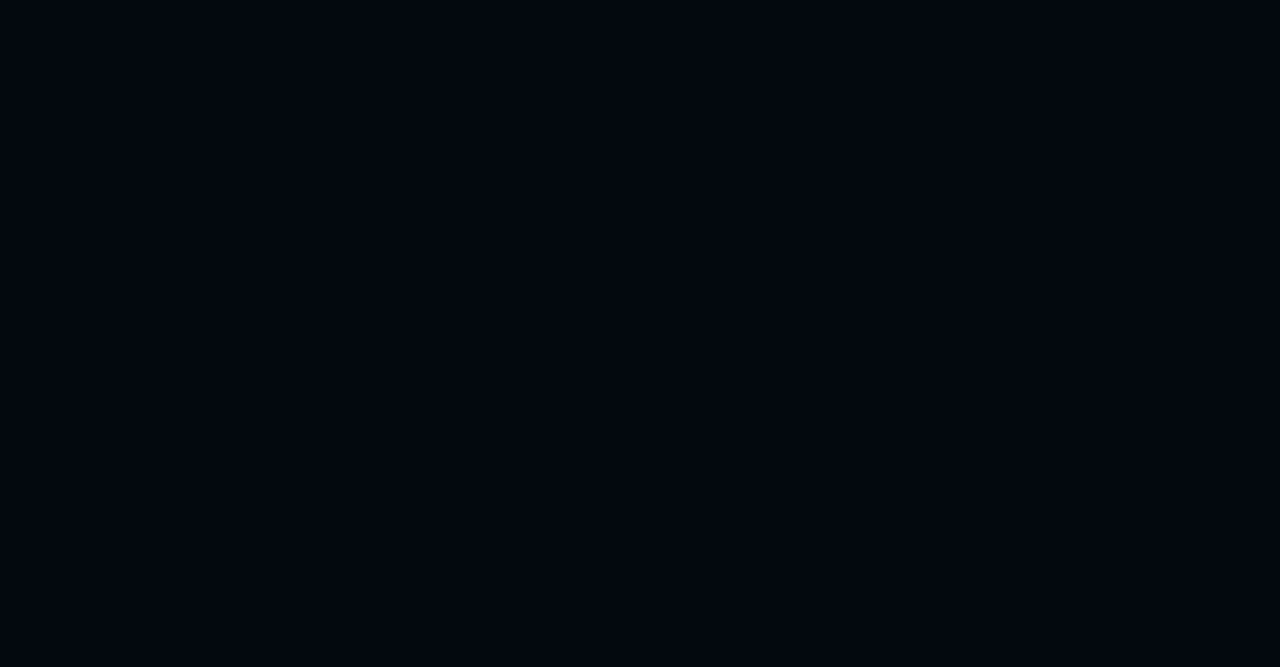
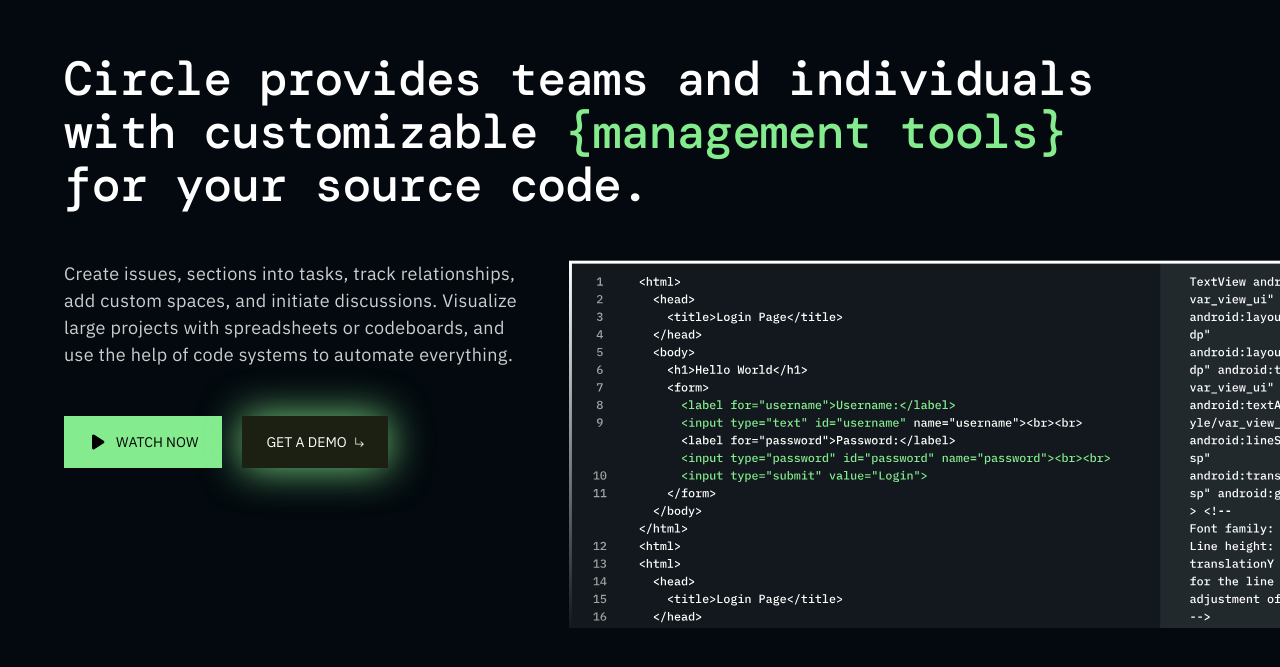
Before and after one commit to mbrianwebsite/theprogrammer-frontend, a Nuxt app: page / in a window 1280 px wide. Shown: the part 3592-4259 px from the top of the page. Before the commit the page ends 3637 px from the top, so only its background shows below. Built offline with nearby package versions, Linux system fonts and the light colour scheme; a web font is replaced by a local one.

Commit message:
FEATURE 3 SECTION

```diff
--- a/components/section4/index.vue
+++ b/components/section4/index.vue
@@ -6,8 +6,8 @@
         lg:my-[152px] lg:mx-9 lg:gap-10
         xl:my-[162px] xl:mx-11 xl:gap-12
         ">
-        <div class="flex flex-col mx-auto gsm-6">
-            <div class="font-mono font-medium text-3xl text-white leading-[110%] tracking-[-0.02em] text-center mb-2
+        <div class="flex flex-col mx-auto gap-6">
+            <div class="font-mono font-medium text-3xl text-white leading-[110%] tracking-[-0.02em] text-center -mb-2
             sm:text-4xl sm:leading-[110%]  sm:tracking-[-0.02em]
            md:leading-[110%] md:tracking-[-0.02em]
             lg:text-5xl lg:leading-[110%] lg:tracking-[-0.02em] ">
--- /dev/null
+++ b/components/section5/index.vue
@@ -0,0 +1,38 @@
+<template>
+    <div class="
+        flex flex-col justify-center mx-3 my-[80px]
+        sm:my-[100px] sm:mx-5
+        md:my-[147px] md:mx-7 md:gap-8
+        lg:my-[152px] lg:mx-9 lg:gap-10
+        xl:my-[162px] xl:mx-11 xl:gap-12
+        ">
+        <div class="flex flex-col mx-auto gap-12">
+            <div class="font-mono font-medium text-3xl text-white leading-[110%] tracking-[-0.02em] text-center min-w-[350px] max-w-[1100px] -mb-8
+            sm:text-4xl sm:leading-[110%] sm:tracking-[-0.02em]
+            md:leading-[110%] md:tracking-[-0.02em] md:text-start md:mb-0
+            lg:text-5xl lg:leading-[110%] lg:tracking-[-0.02em] ">
+                Circle provides teams and individuals with customizable <span class="text-[#84EC8E]">{management
+                    tools}</span>
+                for your source code.
+            </div>
+            <div class="flex flex-col gap-12
+            md:flex-row">
+                <div class="flex flex-col gap-12">
+                    <div class="font-sans font-normal text-lg text-white leading-[150%] tracking-[0.02em] opacity-80 min-w-[350px] mx-auto -mb-8 text-center
+                    md:min-w-[457px] md:text-start md:mb-0">
+                        Create issues, sections into tasks, track relationships, add custom spaces, and initiate
+                        discussions. Visualize large
+                        projects with spreadsheets or codeboards, and use the help of code systems to automate
+                        everything.
+                    </div>
+                    <div class="flex flex-row min-w-fit h-fit gap-5 mx-auto
+                                md:mr-auto md:ml-0">
+                        <ButtonPrimary title="Watch Now" />
+                        <ButtonSecondary class="drop-shadow-[0_0_20px_rgba(132,236,142,0.9)]" title="Get A Demo" />
+                    </div>
+                </div>
+                <img class="mx-auto md:min-w-[846px] sm:px-0" src="~/assets/img/section5-img.svg" alt="">
+            </div>
+        </div>
+    </div>
+</template>
--- a/pages/index.vue
+++ b/pages/index.vue
@@ -9,8 +9,9 @@
 </script>
 
 <template>
+    <div class="overflow-clip">
         <div class="mx-auto
-    xl:max-w-[1240px] ">
+        xl:max-w-[1240px]">
             <Navbar @drawer-action="openDrawer = !openDrawer" />
             <NavbarDrawermenu v-if="openDrawer" />
             <Hero />
@@ -18,5 +19,7 @@
             <Section2 />
             <Section3 />
             <Section4 />
+            <Section5 />
+        </div>
     </div>
 </template>
```
Also changed, not shown: assets/img/section5-img.svg. Lines whose indentation alone changed are shown as unchanged.
